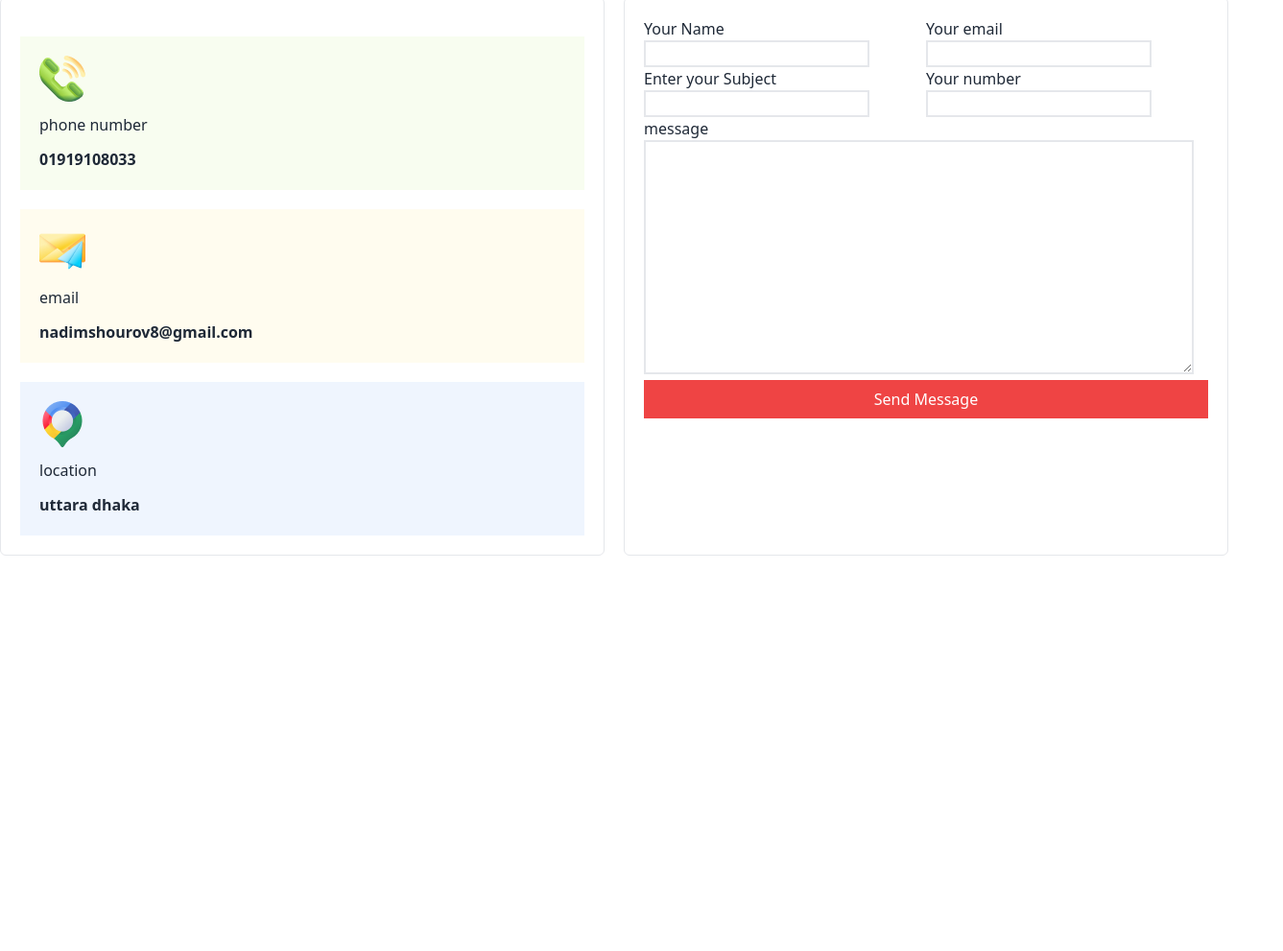
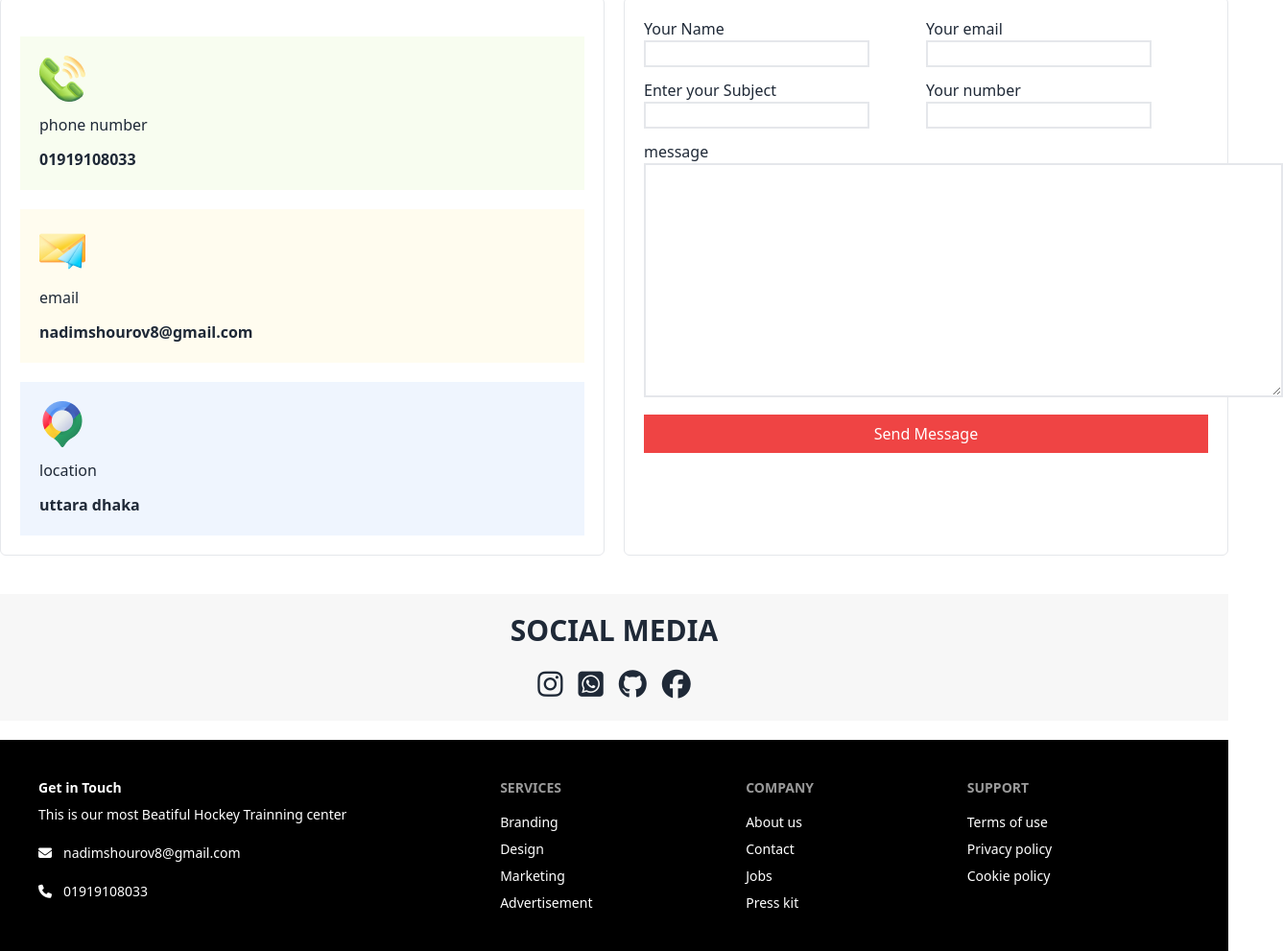
Before and after one commit to NadimShourovPh/ph-assignment-3, a plain HTML site: page index.html in a window 1280 px wide. Shown: the part 3211-4202 px from the top of the page at 96% size, 1337 px wide, since content can reach past the window. Before the commit the page ends 3790 px from the top, so only its background shows below. Drawn offline with nearby package versions, Linux system fonts and the light colour scheme.

Commit message:
final commit

```diff
--- a/index.html
+++ b/index.html
@@ -290,11 +290,12 @@
                             <label for="name">Your Name</label><br>
                             <input type="text" name="" id="name" class="border-2">
                         </div>
-                        <di>
+                        <div>
                             <label for="email">Your email</label><br>
                             <input type="text" name="" id="email" class="border-2">
+                        </div>
                     </div>
-                    <div class="grid lg:grid-cols-2 grid-cols-1">
+                    <div class="grid lg:grid-cols-2 grid-cols-1 mt-3">
                         <div>
                             <label for="subject">Enter your Subject</label><br>
                             <input type="text" name="" id="subject" class="border-2">
@@ -303,21 +304,57 @@
                             <label for="number">Your number</label><br>
                             <input type="text" name="" id="number" class="border-2">
                     </div>
-                    <div>
+                    <div class="mt-3">
                         <label for="message">message</label><br>
-                        <textarea name="" id="" cols="60" rows="10" class="border-2"></textarea>
-                        <div>
+                        <textarea name="" id="" cols="70" rows="10" class="border-2"></textarea>
+                        <div class="mt-3">
                             <button class="bg-red-500 text-white p-2 w-full">Send Message</button>
                         </div>
                     </div>
                 </div>
 
             </div>
-
+            <!-- </div>
+    </div> -->
         </div>
-        </div>
+        <div>
+            <div class="container mx-auto p-5 mt-10 text-3xl text-center bg-[#13131808]">
+                <h1 class="text-3xl font-bold">SOCIAL MEDIA</h1>
+                <div class="mt-5">
+                  <i class="fa-brands fa-instagram"></i><i class="fa-brands fa-square-whatsapp ml-4"></i><i
+                    class="fa-brands fa-github ml-4"></i><i class="fa-brands fa-facebook ml-4"></i>
+                </div>
+            </div>
         </div>
     </main>
+    <footer class="footer p-10 bg-base-200 text-base-content container mx-auto mt-5 bg-black text-white">
+        <nav>
+            <h1 class="font-bold">Get in Touch</h1>
+            <p>This is our most Beatiful Hockey Trainning center</p>
+            <p class="mt-3"> <i class="fa-solid fa-envelope mr-3"></i>nadimshourov8@gmail.com</p>
+            <p class="mt-3"> <i class="fa-solid fa-phone mr-3"></i>01919108033</p>
+        </nav>
+        <nav>
+          <h6 class="footer-title">Services</h6>
+          <a class="link link-hover">Branding</a>
+          <a class="link link-hover">Design</a>
+          <a class="link link-hover">Marketing</a>
+          <a class="link link-hover">Advertisement</a>
+        </nav>
+        <nav>
+          <h6 class="footer-title">Company</h6>
+          <a class="link link-hover">About us</a>
+          <a class="link link-hover">Contact</a>
+          <a class="link link-hover">Jobs</a>
+          <a class="link link-hover">Press kit</a>
+        </nav>
+        <nav>
+          <h6 class="footer-title">Support</h6>
+          <a class="link link-hover">Terms of use</a>
+          <a class="link link-hover">Privacy policy</a>
+          <a class="link link-hover">Cookie policy</a>
+        </nav>
+      </footer>
 </body>
 
 </html>
```
